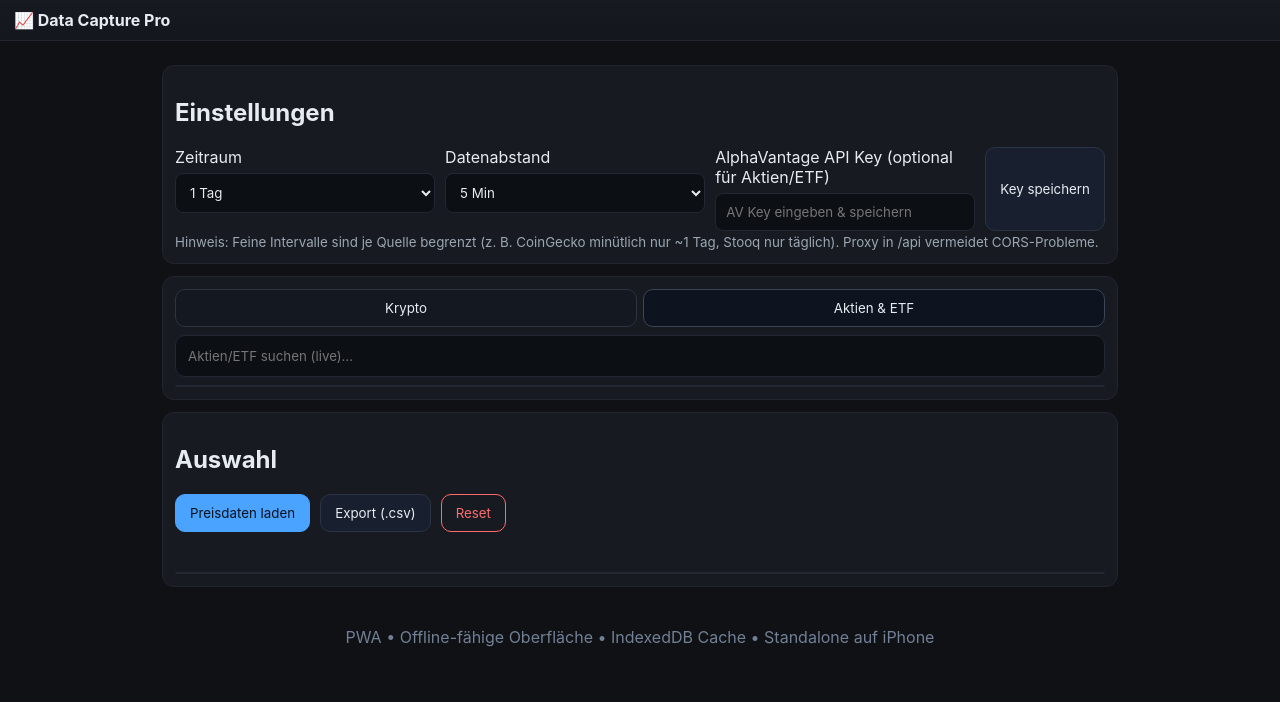
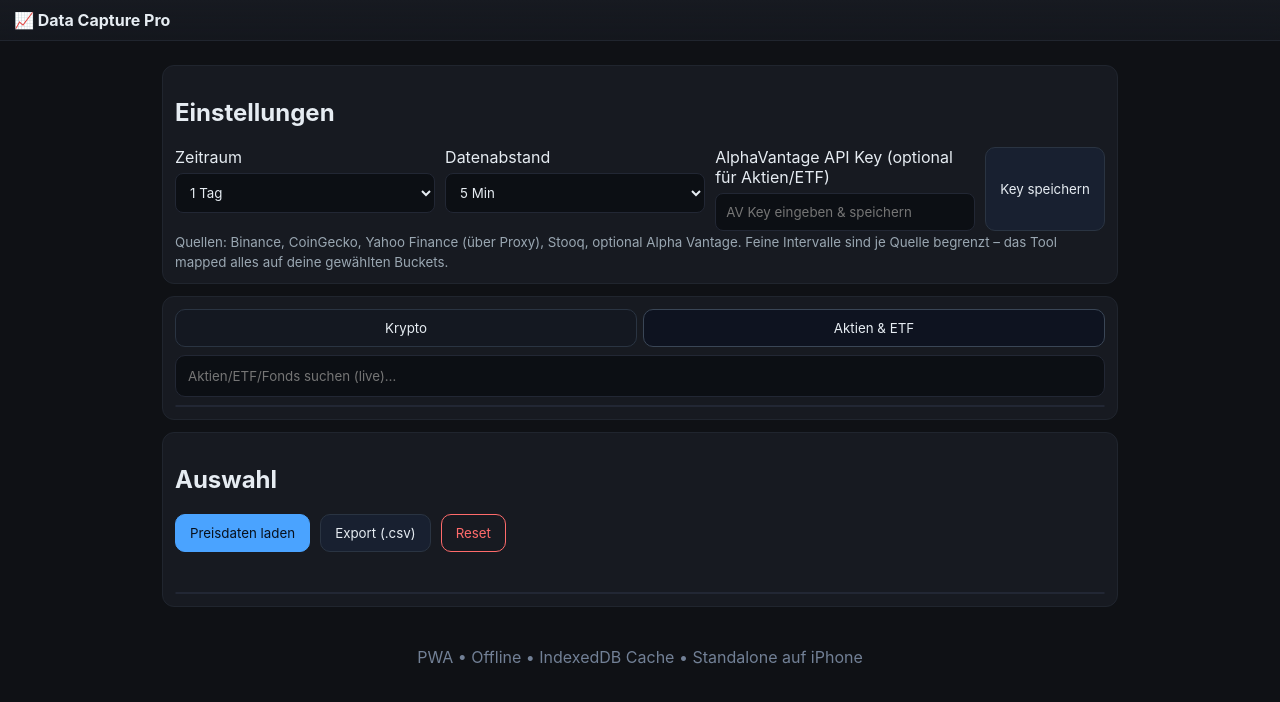
Before and after one commit to boderaster-ship-it/Kryptodata, a plain HTML site: page index.html in a window 1280 px wide. Both pictures are taken after a click on the button "Aktien & ETF". Drawn offline with Linux system fonts and the light colour scheme.

Commit message:
Update index.html

```diff
--- a/index.html
+++ b/index.html
@@ -36,8 +36,10 @@
         <span>Datenabstand</span>
         <select id="intervalSel" title="Granularität (API-abhängig)">
           <option value="1m">1 Min</option>
+          <option value="2m">2 Min</option>
           <option value="5m" selected>5 Min</option>
           <option value="15m">15 Min</option>
+          <option value="30m">30 Min</option>
           <option value="1h">1 Std</option>
           <option value="4h">4 Std</option>
           <option value="1d">1 Tag</option>
@@ -50,7 +52,7 @@
       </label>
       <button id="saveKeyBtn" class="btn">Key speichern</button>
     </div>
-    <small class="hint">Hinweis: Feine Intervalle sind je Quelle begrenzt (z. B. CoinGecko minütlich nur ~1 Tag, Stooq nur täglich). Proxy in /api vermeidet CORS-Probleme.</small>
+    <small class="hint">Quellen: Binance, CoinGecko, Yahoo Finance (über Proxy), Stooq, optional Alpha Vantage. Feine Intervalle sind je Quelle begrenzt – das Tool mapped alles auf deine gewählten Buckets.</small>
   </section>
 
   <section class="card">
@@ -69,7 +71,7 @@
 
       <div class="pane" id="pane-equity">
         <div class="searchbar">
-          <input id="qEquity" type="search" inputmode="search" placeholder="Aktien/ETF suchen (live)…">
+          <input id="qEquity" type="search" inputmode="search" placeholder="Aktien/ETF/Fonds suchen (live)…">
         </div>
         <ul id="equityResults" class="results"></ul>
       </div>
@@ -89,9 +91,9 @@
   </section>
 </main>
 
-<footer class="footer">PWA • Offline-fähige Oberfläche • IndexedDB Cache • Standalone auf iPhone</footer>
+<footer class="footer">PWA • Offline • IndexedDB Cache • Standalone auf iPhone</footer>
 
-<!-- WICHTIG: nur EIN Modul laden -->
+<!-- Wichtig: nur EIN Modul laden -->
 <script type="module" src="./app.js"></script>
 <script>
   if ('serviceWorker' in navigator) {
```
